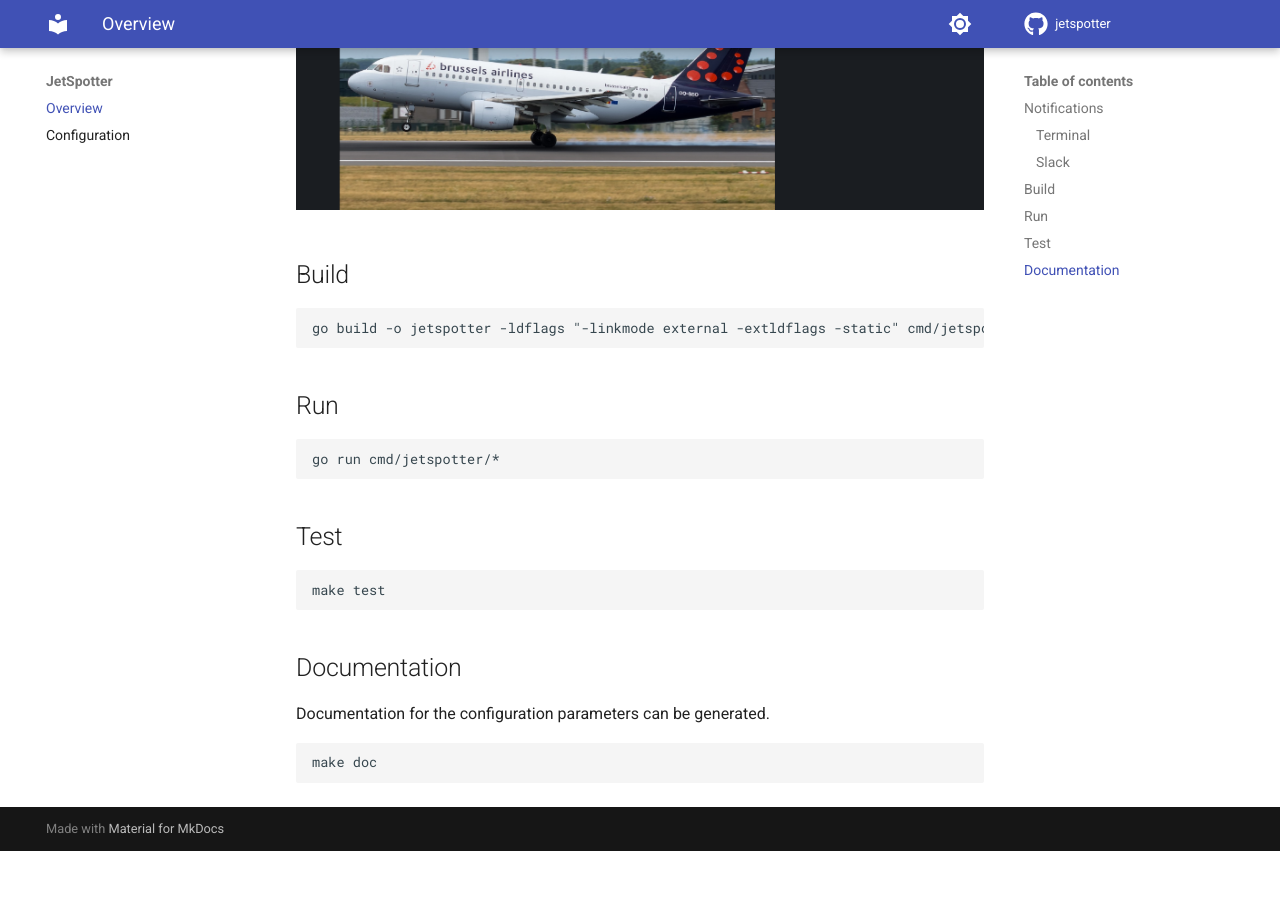
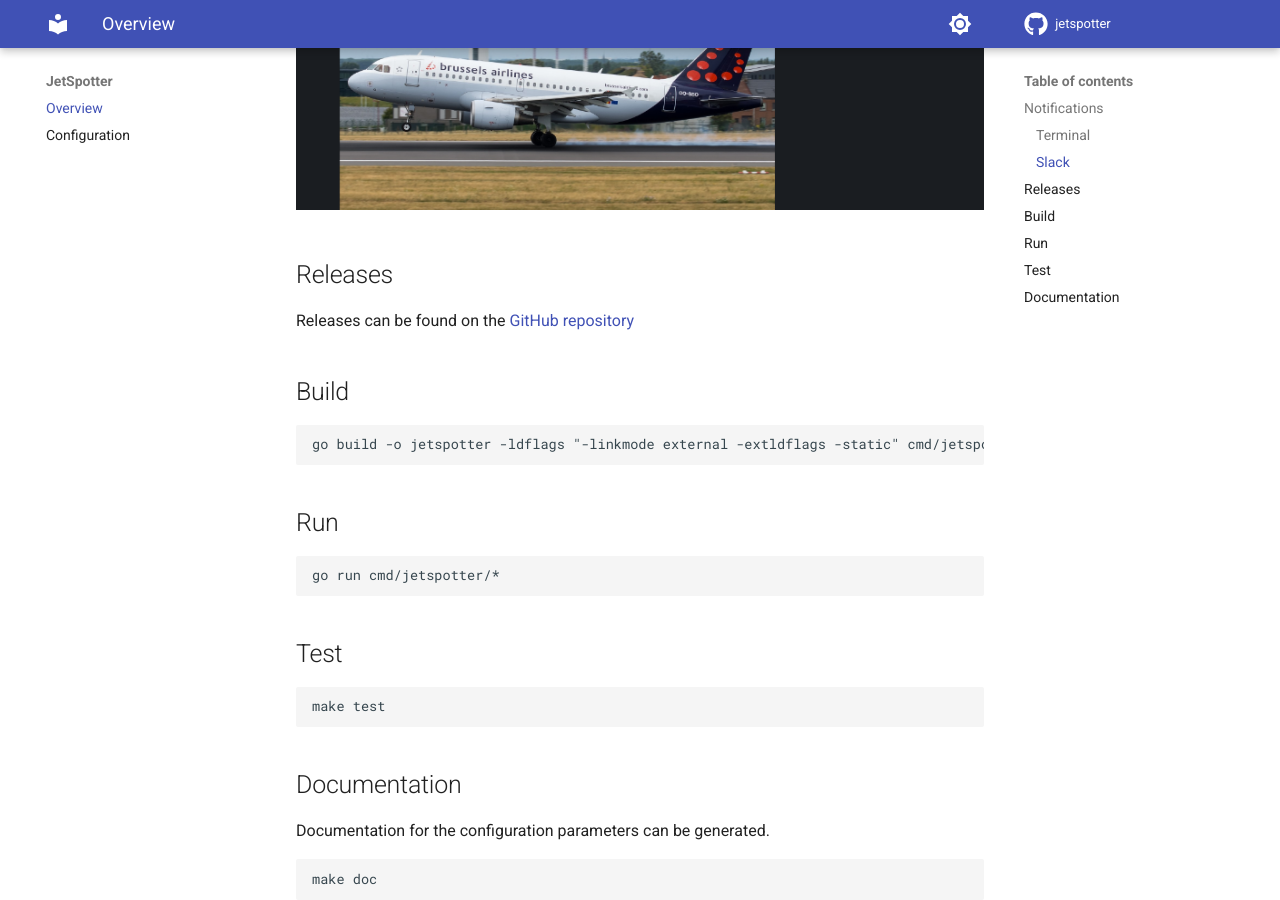
Before and after one commit to vvanouytsel/jetspotter, an MkDocs documentation site: the page built from docs/index.md, in a window 1280 px wide and 900 px high, scrolled down 2086 px. Built offline with MkDocs 1.6.1 and Material for MkDocs 9.7.7, drawn with Linux system fonts in a browser that asks for light colours; comment, search, counter and statistics services are not loaded; before the commit the page ends 2937 px from its top, so only the background shows below that.

Commit message:
docs: add releases page

```diff
--- a/docs/index.md
+++ b/docs/index.md
@@ -16,6 +16,10 @@ Terminal output is always shown. Depending on the [configuration](configuration.
 
 ![JetSpotter slack notfication ](images/jetspotter-slack.png)
 ![JetSpotter slack notfication ](images/jetspotter-slack-2.png)
+
+## Releases
+
+Releases can be found on the [GitHub repository](https://github.com/vvanouytsel/jetspotter/releases)
 
 ## Build
 
```
